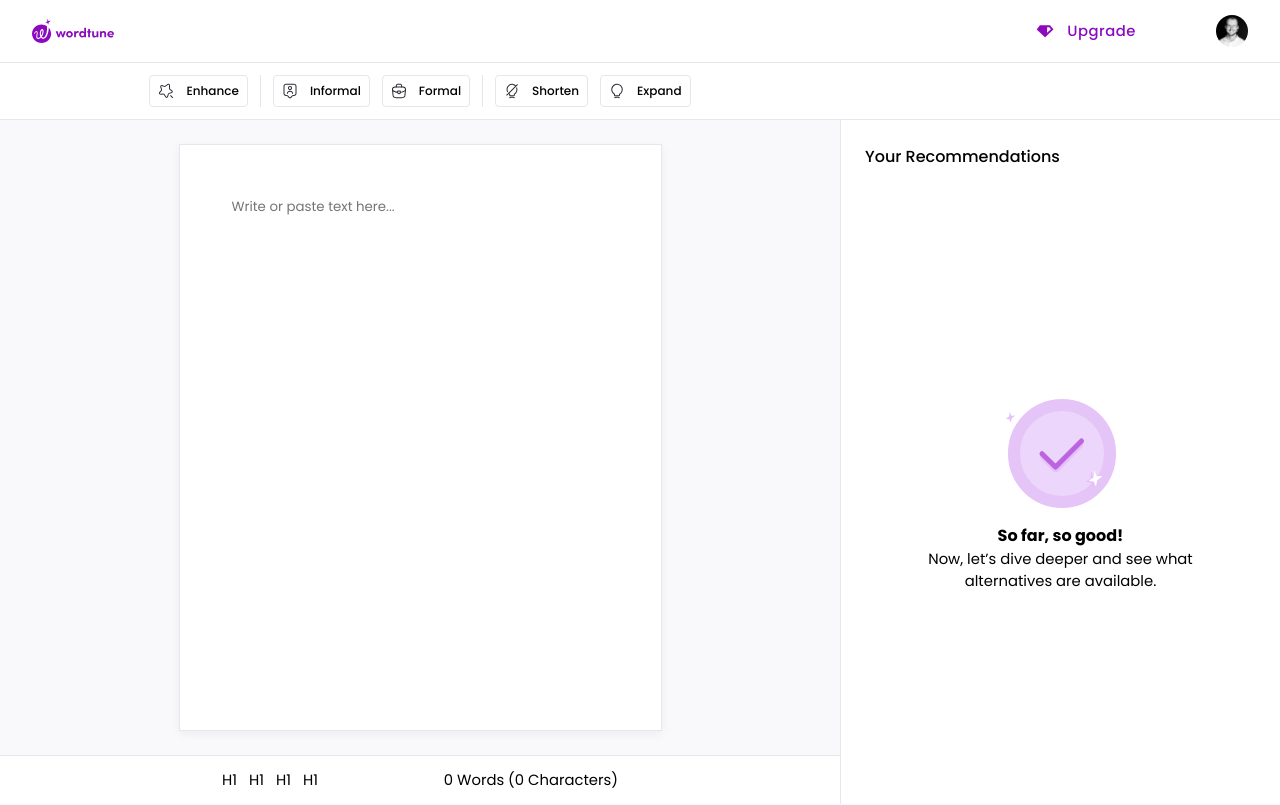
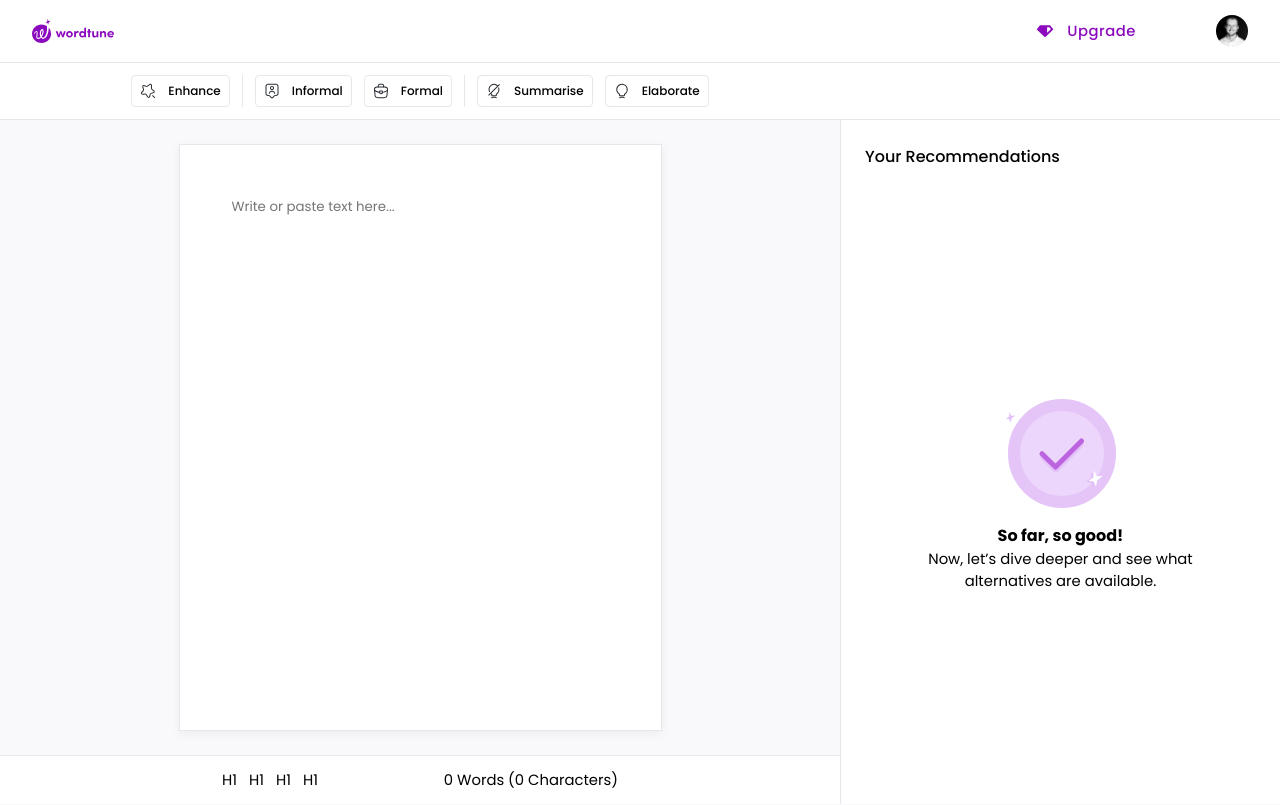
Before and after one commit to timohuennebeck/spellwise-grammar-checker, a React (Create React App) app: page / in a window 1280 px wide. Built offline with nearby package versions, Linux system fonts and the light colour scheme.

Commit message:
add option to highlight text

```diff
--- a/src/components/TextEditorButtons/TextEditorButtons.jsx
+++ b/src/components/TextEditorButtons/TextEditorButtons.jsx
@@ -10,24 +10,30 @@ import { ReactComponent as EnhanceImg } from "../../assets/icons/enhance.svg";
 import { ReactComponent as ShortenImg } from "../../assets/icons/shorten.svg";
 import { ReactComponent as ExpandImg } from "../../assets/icons/expand.svg";
 
-export default function TextEditorButtons({ name }) {
+export default function TextEditorButtons({ name, handleGPT }) {
     let svgFile;
+    let inputMessage;
 
     switch (name) {
         case "Informal":
             svgFile = <InformalImg className="editor-buttons__img" />;
+            inputMessage = "Please, change the following to an informal tone:";
             break;
         case "Formal":
             svgFile = <FormalImg className="editor-buttons__img" />;
+            inputMessage = "Please, change the following to an formal tone:";
             break;
-        case "Shorten":
+        case "Summarise":
             svgFile = <ShortenImg className="editor-buttons__img" />;
+            inputMessage = "Please, summarise the following:";
             break;
-        case "Expand":
+        case "Elaborate":
             svgFile = <ExpandImg className="editor-buttons__img" />;
+            inputMessage = "Please, elaborate the following:";
             break;
         case "Enhance":
             svgFile = <EnhanceImg className="editor-buttons__img" />;
+            inputMessage = "Please, rephrase the following to sound smarter:";
             break;
         default:
             svgFile = null;
@@ -35,7 +41,7 @@ export default function TextEditorButtons({ name }) {
     }
 
     return (
-        <div className="editor-buttons">
+        <div className="editor-buttons" onClick={() => handleGPT(inputMessage)}>
             {svgFile}
             <p className="editor-buttons__name">{name}</p>
         </div>
--- a/src/pages/EditorPage/EditorPage.jsx
+++ b/src/pages/EditorPage/EditorPage.jsx
@@ -1,7 +1,7 @@
 import "./EditorPage.scss";
 
 // libraries
-import React, { useEffect, useState } from "react";
+import React, { useEffect, useRef, useState } from "react";
 
 // components
 import TextEditorButtons from "../../components/TextEditorButtons/TextEditorButtons";
@@ -11,6 +11,9 @@ import checkImg from "../../assets/icons/check.svg";
 
 export default function EditorPage() {
     const [userInput, setUserInput] = useState("");
+    const [currentHighlight, setCurrentHighlight] = useState("");
+
+    const highlightRef = useRef(null);
 
     const handleRequest = (event) => {
         if (event.key === "Enter" && userInput.includes("//")) {
@@ -33,18 +36,30 @@ export default function EditorPage() {
         }
     };
 
+    const handleSelection = () => {
+        const start = highlightRef.current.selectionStart;
+        const end = highlightRef.current.selectionEnd;
+        const highlightedText = highlightRef.current.value.substring(start, end);
+
+        setCurrentHighlight(highlightedText);
+    };
+
+    const handleGPT = (event) => {
+        console.log(event);
+    };
+
     return (
         <div className="editor-page">
             <nav className="editor-page__nav">
                 <div className="editor-page__nav-width">
-                    <TextEditorButtons name="Enhance" />
+                    <TextEditorButtons name="Enhance" handleGPT={handleGPT} />
                     <div className="editor-page__nav-width-mood">
-                        <TextEditorButtons name="Informal" />
-                        <TextEditorButtons name="Formal" />
+                        <TextEditorButtons name="Informal" handleGPT={handleGPT} />
+                        <TextEditorButtons name="Formal" handleGPT={handleGPT} />
                     </div>
                     <div className="editor-page__nav-width-length">
-                        <TextEditorButtons name="Shorten" />
-                        <TextEditorButtons name="Expand" />
+                        <TextEditorButtons name="Summarise" handleGPT={handleGPT} />
+                        <TextEditorButtons name="Elaborate" handleGPT={handleGPT} />
                     </div>
                 </div>
                 <div className="editor-page__nav-placeholder">
@@ -54,6 +69,7 @@ export default function EditorPage() {
             <div className="editor-page__box">
                 <div className="editor-page__box-editor">
                     <textarea
+                        ref={highlightRef}
                         className="editor-page__box-editor-input"
                         placeholder="Write or paste text here..."
                         value={userInput}
```
